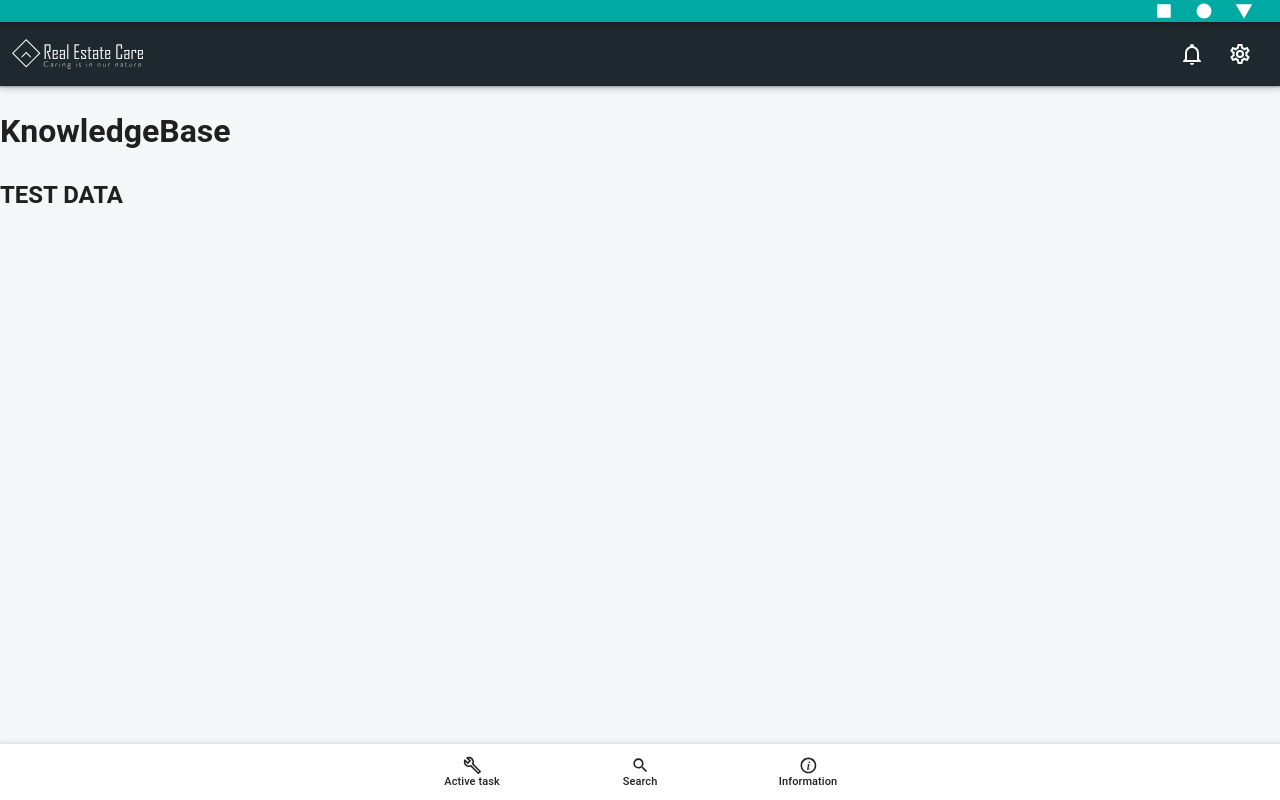
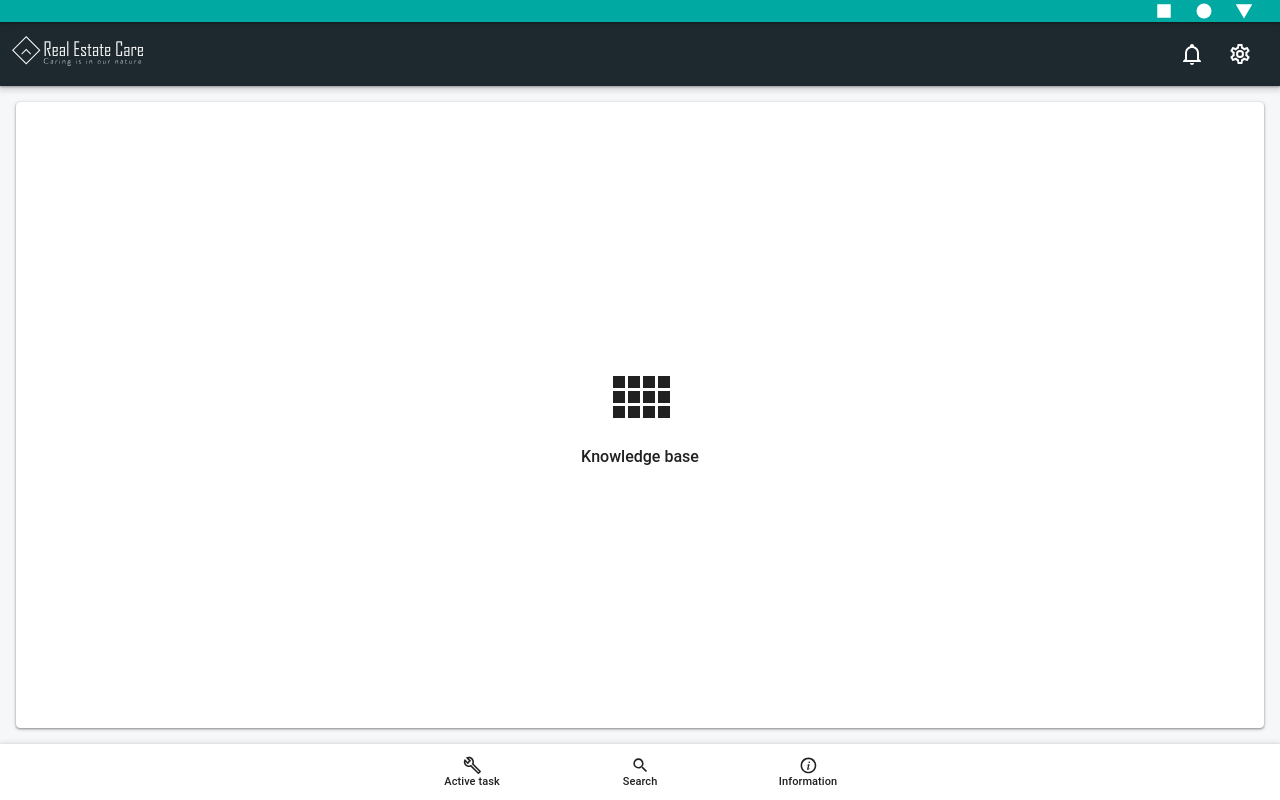
Before and after one commit to bkdstudent/realestatecare_fa2, a Vue app: page /knowledgebase in a window 1280 px wide. Built offline with nearby package versions, Linux system fonts and the light colour scheme.

Commit message:
Layout nu ook goed; 2x <v-app> werkte niet goed; alleen in App.vue mag deze voorkomen

```diff
--- a/src/components/AppHeader.vue
+++ b/src/components/AppHeader.vue
@@ -7,7 +7,7 @@ import { mdiSquare, mdiCircle, mdiTriangleDown,
 </script>
 
 <template>
-<div>
+
   <v-app-bar color="primary" density="comfortable" height="30" class="px-3">
 
     <v-spacer />
@@ -25,7 +25,9 @@ import { mdiSquare, mdiCircle, mdiTriangleDown,
   </v-app-bar>
   <!-- Hoofdheader + logo -->
   <v-app-bar color="secondary" density="comfortable" height="72" class="px-3">
+    <router-link to="/">
     <img src="./../assets/logo_white_black.svg" alt="logo" height="30">
+    </router-link>
 
     <v-spacer />
 
@@ -37,7 +39,7 @@ import { mdiSquare, mdiCircle, mdiTriangleDown,
     </v-btn>
 
   </v-app-bar>
-</div>
+
 </template>
 
 <style scoped>
--- a/src/components/Completed.vue
+++ b/src/components/Completed.vue
@@ -1,16 +1,40 @@
-<script>
-export default {
-  name: "Completed"
-}
+<script setup>
+
+import {mdiBookmarkOutline, mdiCheckCircle, mdiCog, mdiViewComfy} from "@mdi/js";
 </script>
 
 <template>
-  <div>
-    <h1>Completed</h1>
-    <h2>TEST DATA</h2>
-  </div>
+    <v-container fluid class="fill-height py-4">
+      <v-row class="fill-height">
+
+        <v-col cols="12">
+          <v-card class="tile-card" hover :to="{ name: 'completed'}" style="cursor: pointer;">
+            <v-icon :icon="mdiCheckCircle" size="72"/>
+            <div class="tile-label">Completed</div>
+          </v-card>
+        </v-col>
+
+      </v-row>
+    </v-container>
+
 </template>
 
 <style scoped>
+.tile-card {
+  cursor: pointer;
+  height: 100%;
+  width: 100%;
+  display: flex;
+  flex-direction: column;
+  justify-content: center;
+  align-items: center;
+  gap: 12px;
+  text-align: center;
+}
+
+.tile-label {
+  font-size: 1rem;
+  font-weight: 500;
+}
 
 </style>
--- a/src/components/DashBoard.vue
+++ b/src/components/DashBoard.vue
@@ -9,12 +9,11 @@ import { mdiSquare, mdiCircle, mdiTriangleDown,
 
 <template>
 
-  <v-app>
         <v-container fluid class="fill-height py-4">
           <v-row class="fill-height">
 
             <v-col cols="6">
-              <v-card class="tile-card" hover :to="{ name: 'scheduled'}" style="cursor: pointer;">
+              <v-card class="tile-card" hover :to="{ name: 'scheduled'}" >
                 <v-icon :icon="mdiBookmarkOutline" size="72" />
                 <div class="tile-label">Scheduled</div>
               </v-card>
@@ -44,11 +43,12 @@ import { mdiSquare, mdiCircle, mdiTriangleDown,
           </v-row>
         </v-container>
 
-  </v-app>
+
 </template>
 
 <style scoped>
 .tile-card {
+  cursor: pointer;
   height: 100%;
   width: 100%;
   display: flex;
--- a/src/components/KnowledgeBase.vue
+++ b/src/components/KnowledgeBase.vue
@@ -1,16 +1,38 @@
-<script>
-export default {
-  name: "KnowledgeBase"
-}
+<script setup>
+import {mdiBookmarkOutline, mdiCheckCircle, mdiCog, mdiViewComfy} from "@mdi/js";
 </script>
 
 <template>
-  <div>
-    <h1>KnowledgeBase</h1>
-    <h2>TEST DATA</h2>
-  </div>
+    <v-container fluid class="fill-height py-4">
+      <v-row class="fill-height">
+
+        <v-col cols="12">
+          <v-card class="tile-card" hover :to="{ name: 'knowledgebase'}" style="cursor: pointer;">
+            <v-icon :icon="mdiViewComfy" size="72"/>
+            <div class="tile-label">Knowledge base</div>
+          </v-card>
+        </v-col>
+
+      </v-row>
+    </v-container>
+
 </template>
 
 <style scoped>
+.tile-card {
+  cursor: pointer;
+  height: 100%;
+  width: 100%;
+  display: flex;
+  flex-direction: column;
+  justify-content: center;
+  align-items: center;
+  gap: 12px;
+  text-align: center;
+}
 
+.tile-label {
+  font-size: 1rem;
+  font-weight: 500;
+}
 </style>
--- a/src/components/Scheduled.vue
+++ b/src/components/Scheduled.vue
@@ -1,16 +1,39 @@
-<script>
-export default {
-  name: "Scheduled"
-}
+<script setup>
+
+import {mdiBookmarkOutline, mdiCheckCircle, mdiCog, mdiViewComfy} from "@mdi/js";
 </script>
 
 <template>
-  <div>
-    <h1>Scheduled</h1>
-    <h2>TEST DATA</h2>
-  </div>
+     <v-container fluid class="fill-height py-4">
+      <v-row class="fill-height">
+
+        <v-col cols="12">
+          <v-card class="tile-card" hover :to="{ name: 'scheduled'}" style="cursor: pointer;">
+            <v-icon :icon="mdiBookmarkOutline" size="72" />
+            <div class="tile-label">Scheduled</div>
+          </v-card>
+        </v-col>
+
+      </v-row>
+    </v-container>
+
 </template>
 
 <style scoped>
+.tile-card {
+  cursor: pointer;
+  height: 100%;
+  width: 100%;
+  display: flex;
+  flex-direction: column;
+  justify-content: center;
+  align-items: center;
+  gap: 12px;
+  text-align: center;
+}
 
+.tile-label {
+  font-size: 1rem;
+  font-weight: 500;
+}
 </style>
--- a/src/components/Settings.vue
+++ b/src/components/Settings.vue
@@ -7,11 +7,10 @@ import { mdiSquare, mdiCircle, mdiTriangleDown,
 </script>
 
 <template>
-  <v-app>
     <v-container fluid class="fill-height py-4">
       <v-row class="fill-height">
 
-        <v-col cols="6">
+        <v-col cols="12">
           <v-card class="tile-card" hover :to="{ name: 'settings'}" style="cursor: pointer;">
             <v-icon :icon="mdiCog" size="72"/>
             <div class="tile-label">Settings</div>
@@ -21,9 +20,23 @@ import { mdiSquare, mdiCircle, mdiTriangleDown,
       </v-row>
     </v-container>
 
-  </v-app>
 </template>
 
 <style scoped>
+.tile-card {
+  cursor: pointer;
+  height: 100%;
+  width: 100%;
+  display: flex;
+  flex-direction: column;
+  justify-content: center;
+  align-items: center;
+  gap: 12px;
+  text-align: center;
+}
 
+.tile-label {
+  font-size: 1rem;
+  font-weight: 500;
+}
 </style>
```
